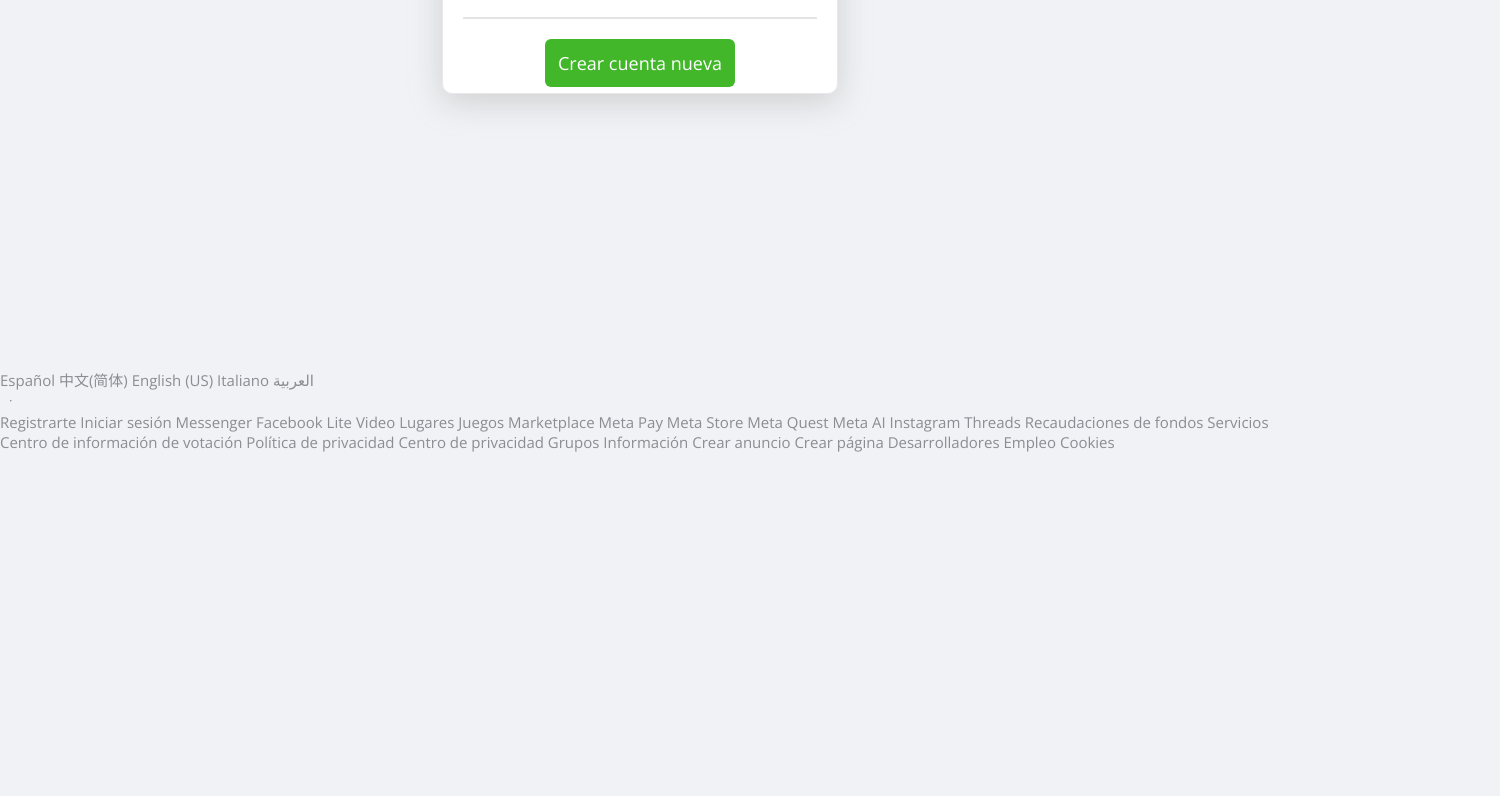
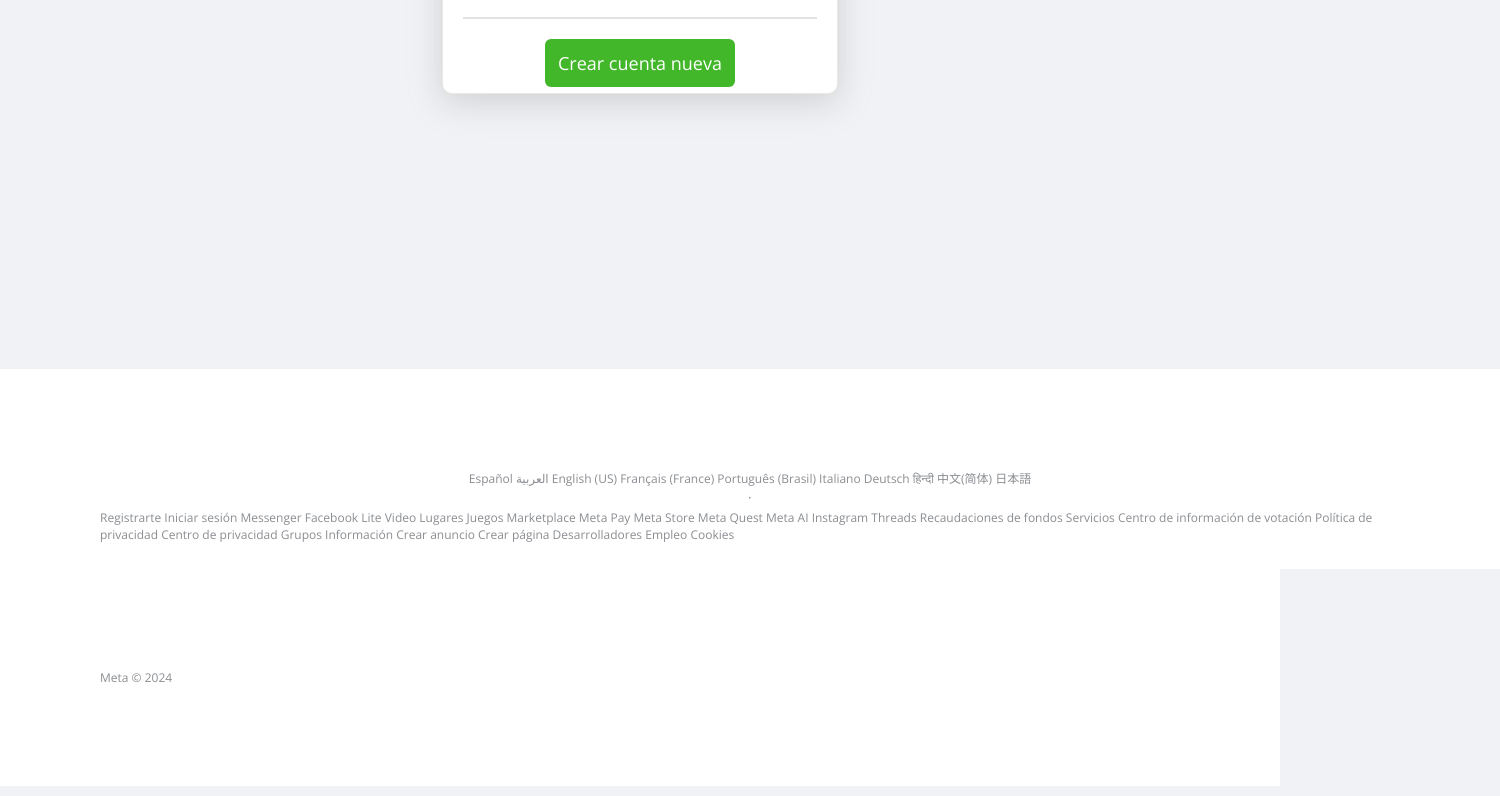
Before and after one commit to hellparr/Facebook, a plain HTML site: page index.html in a window 1280 px wide. Shown: the part 452-1248 px from the top of the page, 1500 px wide, since content can reach past the window. Before the commit the page ends 914 px from the top, so only its background shows below. Drawn offline with nearby package versions, Linux system fonts and the light colour scheme.

Commit message:
Modificaciones en footer

```diff
--- a/index.html
+++ b/index.html
@@ -37,7 +37,8 @@
   <div class="footer">
     <footer>
       <ul class="paises">
-        <p>Español 中文(简体) English (US) Italiano العربية</p>
+        <p>Español العربية  English (US) Français (France) Português (Brasil) Italiano Deutsch हिन्दी 中文(简体) 日本語
+        </p>
       </ul>
       <hr>
       <ul class="infor"
@@ -45,6 +46,11 @@
           Registrarte Iniciar sesión Messenger Facebook Lite Video Lugares Juegos Marketplace Meta Pay Meta Store Meta Quest Meta AI Instagram Threads Recaudaciones de fondos Servicios Centro de información de votación Política de privacidad Centro de privacidad Grupos Información Crear anuncio Crear página Desarrolladores Empleo Cookies
         </p>
     </footer>
+    <div class="meta">
+      <p>
+        Meta © 2024
+      </p>
+    </div>
   </div>
 </body>
 </html>
--- a/style.css
+++ b/style.css
@@ -102,24 +102,29 @@ body {
 }
 
 footer {
-justify-items:flex-start;
-font-size: 15px;
+justify-items: center;
 font-family: inherit;
+width: 1500px;
+height: 200px;
+padding: 100px;
+font-size: 12px;
+
+}
+
+footer {
+  background: #fff;
 }
 
 .footer .paises {
   font-family: inherit;
   color: #8a8d91;
   cursor: pointer;
-  text-align: center;
   display: flex;
-  justify-content: flex-start;
 }
 
 .footer .infor {
   color: #8a8d91;
   cursor: pointer;
-  text-align: left;
   display: flex;
   justify-content: flex-start;
   margin-bottom: 10px;
@@ -128,3 +133,12 @@ font-family: inherit;
 .footer hr {
   margin: 10px;
 }
+
+.meta p {
+  color: #8a8d91;
+  justify-content: flex-start;
+  margin-bottom: 10px;
+  font-size: 12px;
+  background: #fff;
+  padding: 100px;
+}
```
Lines whose indentation alone changed are shown as unchanged.
